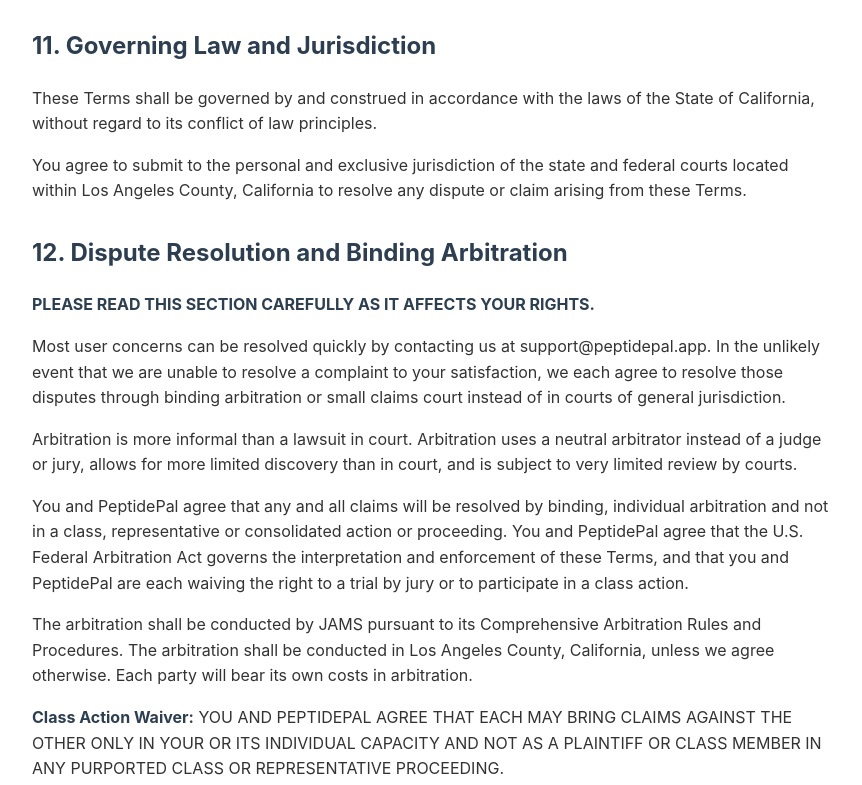
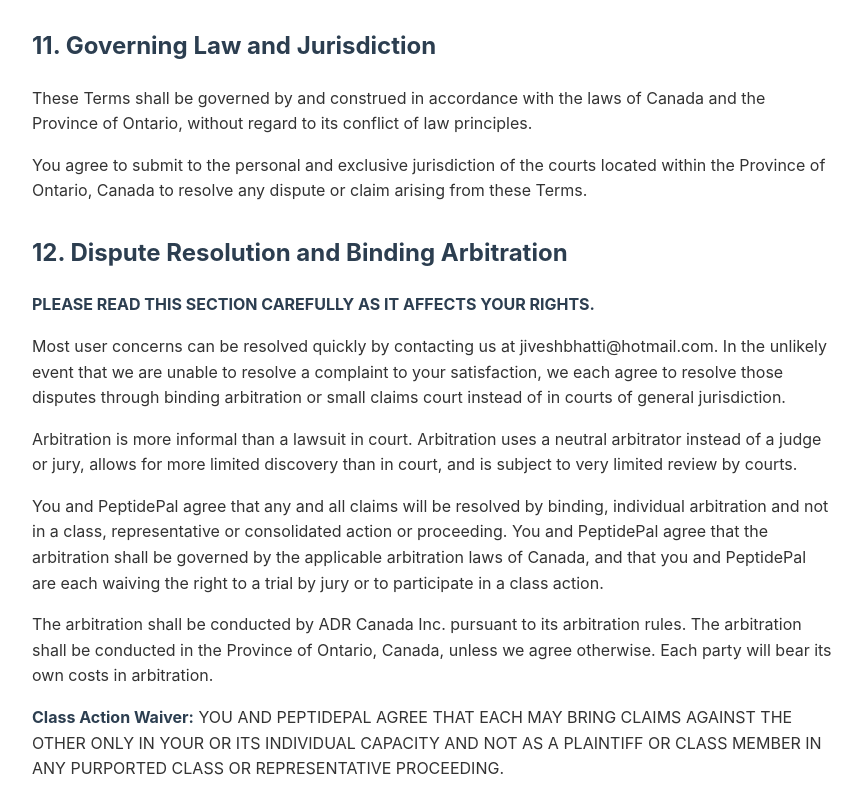
Before and after one commit to jiveshbhatti/peptidepal-legal, a plain HTML site: page terms-of-service.html in a window 1280 px wide. Shown: the part 2806-3591 px from the top of the page, without its empty margins (208-1070 px from the left). Drawn offline with Linux system fonts and the light colour scheme.

Commit message:
Fix jurisdiction and contact information
- Changed jurisdiction from California to Ontario, Canada
- Updated all email references from support@peptidepal.app to jiveshbhatti@hotmail.com
- Removed website reference (no website, only GitHub Pages)
- Updated arbitration to use ADR Canada Inc. instead of JAMS
- Changed from U.S. Federal Arbitration Act to Canadian arbitration laws

```diff
--- a/terms-of-service.html
+++ b/terms-of-service.html
@@ -131,21 +131,21 @@
 
     <section>
         <h2>11. Governing Law and Jurisdiction</h2>
-        <p>These Terms shall be governed by and construed in accordance with the laws of the State of California, without regard to its conflict of law principles.</p>
-        <p>You agree to submit to the personal and exclusive jurisdiction of the state and federal courts located within Los Angeles County, California to resolve any dispute or claim arising from these Terms.</p>
+        <p>These Terms shall be governed by and construed in accordance with the laws of Canada and the Province of Ontario, without regard to its conflict of law principles.</p>
+        <p>You agree to submit to the personal and exclusive jurisdiction of the courts located within the Province of Ontario, Canada to resolve any dispute or claim arising from these Terms.</p>
     </section>
 
     <section>
         <h2>12. Dispute Resolution and Binding Arbitration</h2>
         <p><strong class="all-caps">PLEASE READ THIS SECTION CAREFULLY AS IT AFFECTS YOUR RIGHTS.</strong></p>
 
-        <p>Most user concerns can be resolved quickly by contacting us at support@peptidepal.app. In the unlikely event that we are unable to resolve a complaint to your satisfaction, we each agree to resolve those disputes through binding arbitration or small claims court instead of in courts of general jurisdiction.</p>
+        <p>Most user concerns can be resolved quickly by contacting us at jiveshbhatti@hotmail.com. In the unlikely event that we are unable to resolve a complaint to your satisfaction, we each agree to resolve those disputes through binding arbitration or small claims court instead of in courts of general jurisdiction.</p>
 
         <p>Arbitration is more informal than a lawsuit in court. Arbitration uses a neutral arbitrator instead of a judge or jury, allows for more limited discovery than in court, and is subject to very limited review by courts.</p>
 
-        <p>You and PeptidePal agree that any and all claims will be resolved by binding, individual arbitration and not in a class, representative or consolidated action or proceeding. You and PeptidePal agree that the U.S. Federal Arbitration Act governs the interpretation and enforcement of these Terms, and that you and PeptidePal are each waiving the right to a trial by jury or to participate in a class action.</p>
+        <p>You and PeptidePal agree that any and all claims will be resolved by binding, individual arbitration and not in a class, representative or consolidated action or proceeding. You and PeptidePal agree that the arbitration shall be governed by the applicable arbitration laws of Canada, and that you and PeptidePal are each waiving the right to a trial by jury or to participate in a class action.</p>
 
-        <p>The arbitration shall be conducted by JAMS pursuant to its Comprehensive Arbitration Rules and Procedures. The arbitration shall be conducted in Los Angeles County, California, unless we agree otherwise. Each party will bear its own costs in arbitration.</p>
+        <p>The arbitration shall be conducted by ADR Canada Inc. pursuant to its arbitration rules. The arbitration shall be conducted in the Province of Ontario, Canada, unless we agree otherwise. Each party will bear its own costs in arbitration.</p>
 
         <p><strong>Class Action Waiver:</strong> YOU AND PEPTIDEPAL AGREE THAT EACH MAY BRING CLAIMS AGAINST THE OTHER ONLY IN YOUR OR ITS INDIVIDUAL CAPACITY AND NOT AS A PLAINTIFF OR CLASS MEMBER IN ANY PURPORTED CLASS OR REPRESENTATIVE PROCEEDING.</p>
     </section>
@@ -176,8 +176,7 @@
         <h2>17. Contact Information</h2>
         <p>If you have any questions about these Terms, please contact us at:</p>
         <ul>
-            <li><strong>Email:</strong> support@peptidepal.app</li>
-            <li><strong>Website:</strong> https://peptidepal.app</li>
+            <li><strong>Email:</strong> jiveshbhatti@hotmail.com</li>
         </ul>
     </section>
 </body>
```
Also changed, not shown: privacy-policy.html (+2 -3 lines).
